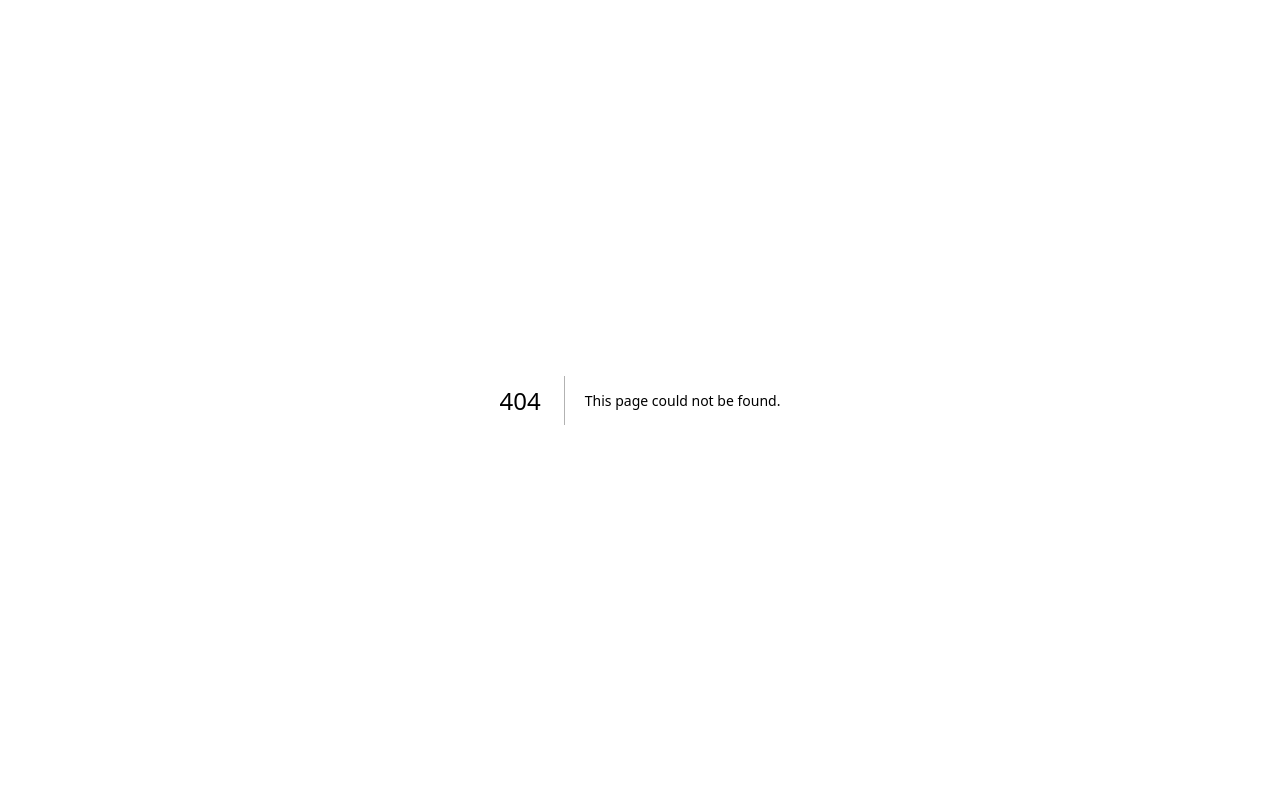
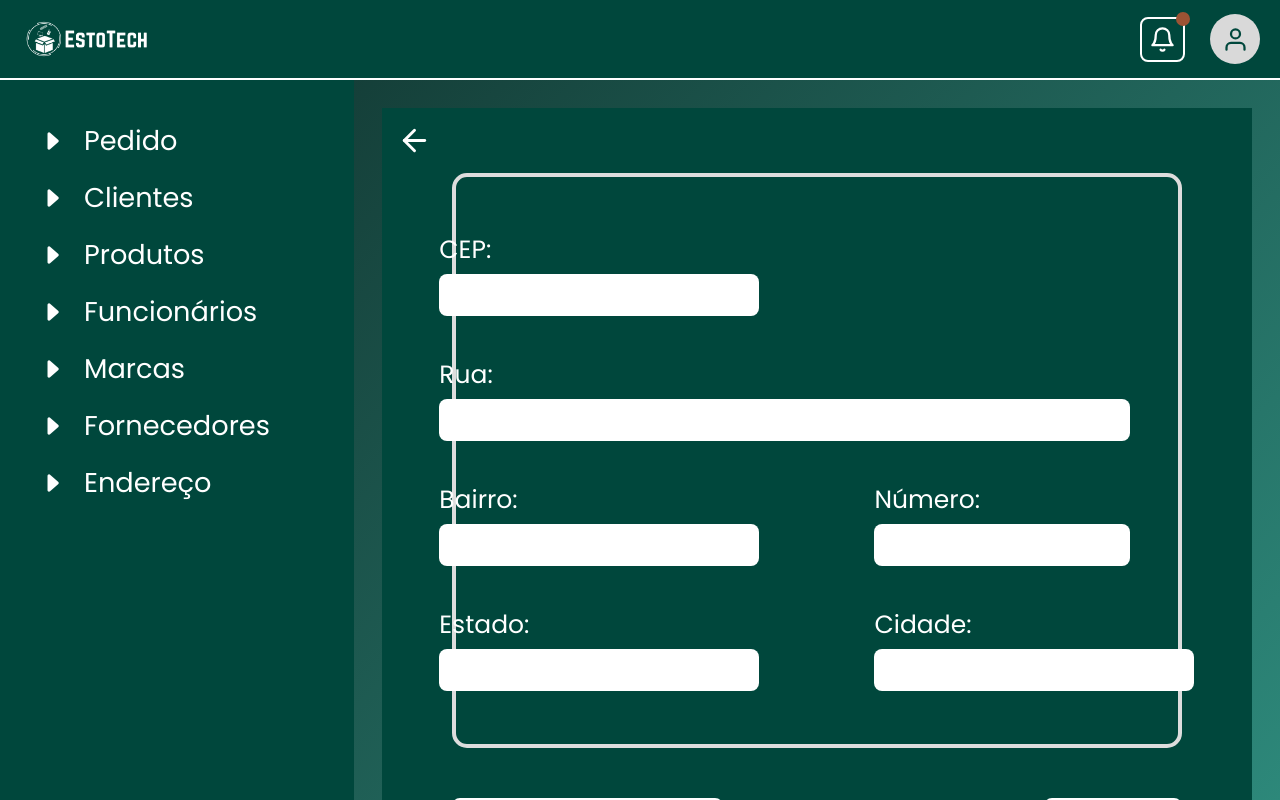
Before and after one commit to JoaoViniciusG/fs-next, a Next.js app: page /interno/endereco in a window 1280 px wide. Before the commit this address had no page. Built offline with nearby package versions, Linux system fonts and the light colour scheme.

Commit message:
Alterações - Endereço

```diff
--- a/files/sideBarConfig.js
+++ b/files/sideBarConfig.js
@@ -101,7 +101,7 @@ export const sideBarConfig = [
             },
             {
                 name: "Alterar endereço",
-                route: "modulos/enderecos/alterarEndereco.html"
+                route: "/interno/pedidos/criar_pedidos"
             }
         ]
     }
--- a/next.config.mjs
+++ b/next.config.mjs
@@ -1,4 +1,21 @@
 /** @type {import('next').NextConfig} */
-const nextConfig = {};
+const nextConfig = {
+  async rewrites() {
+    return [
+      {
+        source: "/interno/endereco/cadastrar",
+        destination: "/interno/endereco"
+      },
+      {
+        source: "/interno/endereco/alterar",
+        destination: "/interno/endereco"
+      },
+      {
+        source: "/interno/endereco/visualizar",
+        destination: "/interno/endereco"
+      }
+    ]
+  }
+};
 
 export default nextConfig;
--- /dev/null
+++ b/src/app/interno/endereco/page.jsx
@@ -0,0 +1,139 @@
+"use client";
+
+import InputLabel from '@/components/inputs/inputLabel/inputLabel';
+import styles from './page.module.css';
+
+import BasicScreen from "@/components/screens/basicScreen/basicScreen";
+import BorderContainer from '@/components/containers/borderContainer/page';
+import StandardButton from '@/components/buttons/stardardButton/standardButton';
+
+import { usePathname } from 'next/navigation';
+import { useEffect, useState } from 'react';
+
+export default function PageEnderecoCadastrar() {
+    const pathname = usePathname();
+
+    const [isReadonly, setIsReadonly] = useState("");
+    const [pageTitle, setPageTitle] = useState("");
+
+    const [contentCep, setContentCep] = useState("");
+    const [contentRua, setContentRua] = useState("");
+    const [contentBairro, setContentBairro] = useState("");
+    const [contentNumero, setContentNumero] = useState("");
+    const [contentEstado, setContentEstado] = useState("");
+    const [contentCidade, setContentCidade] = useState("");
+
+    const buttonProperties = {
+        cancelButton: {
+            text: "CANCELAR",
+            hoverColor: "var(--darkred)",
+            callback: () => {}
+        },
+        registerButton: {
+            text: "CADASTRAR",
+            hoverColor: "var(--cadetblue-ligtht)",
+            callback: () => {}
+        },
+        changeButton: {
+            text: "ALTERAR",
+            hoverColor: "var(--cadetblue-ligtht)",
+            callback: () => {}
+        },
+        confirmButton: {
+            text: "CONFIRMAR",
+            hoverColor: "var(--cyan)",
+            callback: () => {}
+        },
+        deleteButton: {
+            text: "EXCLUIR ENDEREÇO",
+            hoverColor: "var(--darkred)",
+            callback: () => {}
+        }
+    };
+
+    const [buttonsConfig, setButtonsConfig] = useState({button1: buttonProperties.deleteButton, button2: buttonProperties.changeButton })
+
+    useEffect(() => {
+        switch (pathname.split("/")[3]) {
+            case "visualizar":
+                setIsReadonly(true);
+                setButtonsConfig({button1: buttonProperties.deleteButton, button2: buttonProperties.changeButton })
+                setPageTitle("Visualizar Endereço")
+                break;
+            case "alterar":
+                setIsReadonly(false);
+                setButtonsConfig({button1: buttonProperties.deleteButton, button2: buttonProperties.confirmButton })
+                setPageTitle("Alterar Endereço")
+                break;
+            case "cadastrar":
+                setIsReadonly(false);
+                setButtonsConfig({button1: buttonProperties.cancelButton, button2: buttonProperties.registerButton })
+                setPageTitle("Cadastrar Endereço")
+                break;
+        }
+    }, [pathname])
+
+    return (
+        <BasicScreen pageTitle={pageTitle} contentContainerStyle={{ padding: 55, paddingTop: 0, gap: 50 }}>
+            <BorderContainer style={{ width: '100%' }}>
+                <div className={styles.containerInputs} >
+                    <InputLabel
+                        label="CEP:"
+                        width='25vw'
+                        readonly={isReadonly}
+                        value={contentCep}
+                        setValue={setContentCep}/>
+                    <InputLabel
+                        label="Rua:"
+                        width='54vw'
+                        readonly={isReadonly}
+                        value={contentRua}
+                        setValue={setContentRua}/>
+
+                    <div className={styles.containerInputsRow}>
+                        <InputLabel
+                            label="Bairro:"
+                            width='25vw'
+                            readonly={isReadonly}
+                            value={contentBairro}
+                            setValue={setContentBairro}/>
+
+                        <InputLabel
+                            label="Número:"
+                            width='20vw'
+                            style={{ marginRight: '5vw' }}
+                            readonly={isReadonly}
+                            value={contentNumero}
+                            setValue={setContentNumero}/>
+                    </div>
+
+                    <div className={styles.containerInputsRow}>
+                        <InputLabel
+                            label="Estado:"
+                            width='25vw'
+                            readonly={isReadonly}
+                            value={contentEstado}
+                            setValue={setContentEstado}/>
+                        <InputLabel
+                            label="Cidade:"
+                            width='25vw'
+                            readonly={isReadonly}
+                            value={contentCidade}
+                            setValue={setContentCidade}/>
+                    </div>
+                </div>
+            </BorderContainer>
+
+            <div className={styles.bottomButtonsContainer}>
+                <StandardButton
+                    text={buttonsConfig.button1.text}
+                    hoverColor={buttonsConfig.button1.hoverColor}
+                    callback={buttonsConfig.button1.callback} />
+                <StandardButton
+                    text={buttonsConfig.button2.text}
+                    hoverColor={buttonsConfig.button2.hoverColor}
+                    callback={buttonsConfig.button2.callback} />
+            </div>
+        </BasicScreen>
+    );
+};
--- a/src/app/interno/endereco/cadastrar/page.module.css
+++ b/src/app/interno/endereco/page.module.css
@@ -4,6 +4,7 @@
     justify-content: center;
     align-items: start;
     gap: 5vh;
+    padding: 3vw 0;
 }
 
 .containerInputsRow {
@@ -11,5 +12,12 @@
     align-items: center;
     justify-content: space-between;
     flex: 1;
-    width: 50vw;
+    width: 59vw;
 }
+
+.bottomButtonsContainer {
+    width: 100%;
+    display: flex;
+    justify-content: space-between;
+    align-items: center;
+}
--- a/src/app/interno/layout.module.css
+++ b/src/app/interno/layout.module.css
@@ -9,6 +9,6 @@
   background-image: linear-gradient(-45deg, #2D887A 0, #0B221F 140%);
   flex: 1;
   max-height: calc(100% - 80px);
-  padding: 20px;
+  padding: 28px;
   overflow-y: scroll;
 }
--- a/src/components/barraLateral/barraLateralContainer/barraLateral.module.css
+++ b/src/components/barraLateral/barraLateralContainer/barraLateral.module.css
@@ -2,7 +2,7 @@
     display: flex;
     flex-direction: column;
     background-color: var(--darkgreen);
-    padding: 20px;
+    padding: 40px 40px 20px 40px;
     width: min-content;
     height: calc(100% - 80px);
     gap: 15px;
--- a/src/components/barraLateral/barraLateralModule/BarraLateralModule.module.css
+++ b/src/components/barraLateral/barraLateralModule/BarraLateralModule.module.css
@@ -11,13 +11,13 @@
     gap: 20px;
     align-items: center;
     color: var(--white);
-    font-size: 25px;
+    font-size: 1.7em;
     font-family: "Poppins";
     cursor: pointer;
 }
 
 .iconModule {
-    font-size: 22px;
+    font-size: 24px;
 }
 
 .containerOptions {
--- a/src/components/barraLateral/barraLateralOption/BarraLateralOption.module.css
+++ b/src/components/barraLateral/barraLateralOption/BarraLateralOption.module.css
@@ -1,7 +1,7 @@
 .containerMaster {
     display: flex;
     color: var(--white);
-    font-size: 17px;
+    font-size: 1.2em;
     margin-left: 15px;
     gap: 10px;
     font-family: 'Poppins';
--- a/src/components/buttons/stardardButton/standardButton.module.css
+++ b/src/components/buttons/stardardButton/standardButton.module.css
@@ -3,7 +3,7 @@
     border-radius: 8px;
     cursor: pointer;
     width: min-content;
-    padding: 3px 15px;
+    padding: 5px 15px;
     transition: .3s;
     border: none;
 }
@@ -12,7 +12,7 @@
     color: var(--darkgreen);
     font-family: "Poppins";
     font-weight: 600;
-    font-size: 24px;
+    font-size: 1.9em;
     transition: .3s;
     text-wrap: nowrap;
 }
--- a/src/components/screens/basicScreen/basicScreen.jsx
+++ b/src/components/screens/basicScreen/basicScreen.jsx
@@ -4,7 +4,7 @@ import styles from './basicScreen.module.css';
 import { useRouter } from "next/navigation";
 import * as Icon from 'react-feather';
 
-export default function BasicScreen({ pageTitle, children }) {
+export default function BasicScreen({ pageTitle, children, contentContainerStyle }) {
   const router = useRouter();
 
   return (
@@ -17,7 +17,7 @@ export default function BasicScreen({ pageTitle, children }) {
         <h1 className={styles.pageTitle}>{pageTitle}</h1>
       </div>
 
-      <div className={styles.contentContainer}>
+      <div className={styles.contentContainer} style={contentContainerStyle}>
         {children}
       </div>
     </section>
--- a/src/components/screens/basicScreen/basicScreen.module.css
+++ b/src/components/screens/basicScreen/basicScreen.module.css
@@ -32,7 +32,7 @@
 
 .contentContainer {
   flex: 1;
-  padding: 35px;
+  padding: 25px;
   display: flex;
   justify-content: space-between;
   flex-direction: column;
```
Also changed, not shown: src/app/interno/endereco/cadastrar/page.jsx (deleted, +0 -33 lines).
